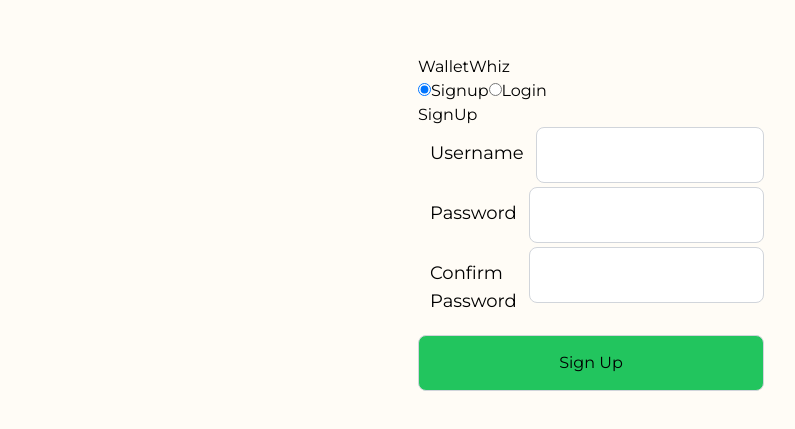
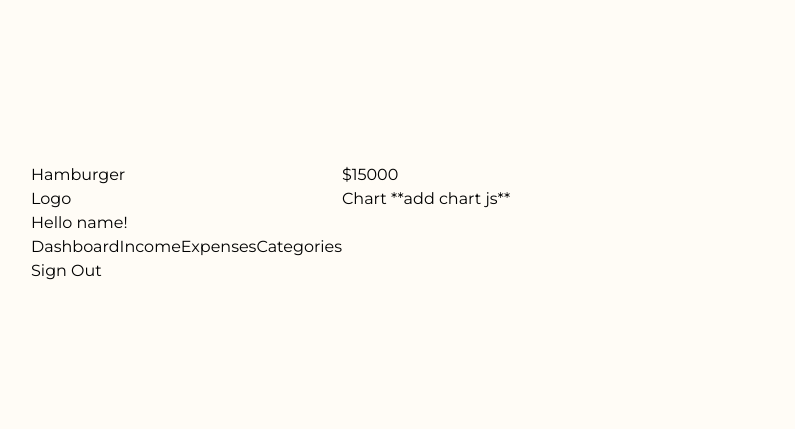
Before and after one commit to JOmega12/capstone-project-money, a React (Vite) app in the folder client/: page / in a window 1280 px wide. Shown: the part 177-606 px from the top of the page, without its empty margins (49-844 px from the left). Built offline with nearby package versions, Linux system fonts and the light colour scheme.

Commit message:
added notes

```diff
--- a/client/src/App.tsx
+++ b/client/src/App.tsx
@@ -19,12 +19,12 @@ function App() {
   // font-Montserrat
   return (
     <>
-      <div className="flex justify-center flex-col items-center lg:p-20 md:p-10 w-screen bg-[#fffcf6] space-y-5 min-h-screen font-montserrat">
+      <div className="flex justify-center flex-col items-center min-[320px]:p-10 lg:p-20 md:p-10 w-screen bg-[#fffcf6] space-y-5 min-h-screen font-montserrat">
         <AuthProvider>
           <IncomeAndExpenseProvider>
             <Routes>
-              <Route path="/" element={<WelcomeComponent />}></Route>
-              <Route path="/dashboard" element={<Dashboard />}></Route>
+              {/* <Route path="/" element={<WelcomeComponent />}></Route> */}
+              <Route path="/" element={<Dashboard />}></Route>
             </Routes>
           </IncomeAndExpenseProvider>
         </AuthProvider>
--- a/client/src/api/getMoneyAPI.tsx
+++ b/client/src/api/getMoneyAPI.tsx
@@ -16,6 +16,7 @@ export const getMoney = (userId:number) => {
 
 export const createTransactionAPI = ({transactionName, transactionAmount, createdAt}: Transaction) => {
 
+    // eslint-disable-next-line react-hooks/rules-of-hooks
     const { user } = useAuth();
 
     if(!user) {
@@ -38,7 +39,7 @@ export const patchTransactionSection = async (transaction: Transaction) => {
 
     // !Need the schema from the backend
 
-    if(!transactionName.length || !transactionAmount.length) {
+    if(!transactionName.length || !transactionAmount) {
         throw new Error ("You need to have fields on the input")
     }
 
--- a/client/src/providers/IncomeAndExpenseProvider.tsx
+++ b/client/src/providers/IncomeAndExpenseProvider.tsx
@@ -101,7 +101,7 @@ export const IncomeAndExpenseProvider = ({ children }: MoneyProviderProps) => {
     }
   };
 
-  // *this creates the transaction receipt for income/expense and adds to total amount
+  // *this creates the transaction receipt for income/ and adds to total amount
   const handleTransactionIncomeFormSubmit = async (e: FormEvent<HTMLFormElement>) => {
     e.preventDefault();
 
@@ -123,6 +123,8 @@ export const IncomeAndExpenseProvider = ({ children }: MoneyProviderProps) => {
     // once submitted, resets all the values/states of the form
   };
 
+
+  // *this creates the transaction receipt for income/ and adds to total amount
   const handleTransactionExpenseFormSubmit = (e:FormEvent<HTMLFormElement>) => {
     e.preventDefault();
 
```
